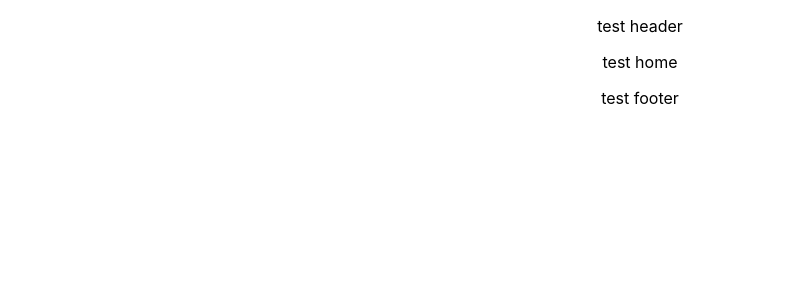
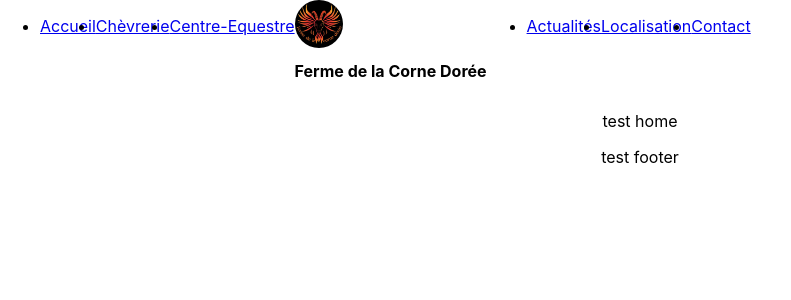
Before and after one commit to AdrienBlanco/ferme-de-la-Corne-Doree, a React (Create React App) app in the folder frontend/: page / in a window 1280 px wide. Shown: the top 300 px of the page, without its empty margins (0-791 px from the left). Built offline with nearby package versions, Linux system fonts and the light colour scheme.

Commit message:
première ébauche header

```diff
--- a/frontend/src/App.js
+++ b/frontend/src/App.js
@@ -6,9 +6,11 @@ import Home from './pages/Home/Home';
 function App() {
   return (
     <div className="App">
-      <Header />
-      <Home />
-      <Footer />
+      <div className="main-container">
+        <Header />
+        <Home />
+        <Footer />
+      </div>
     </div>
   );
 }
--- a/frontend/src/App.scss
+++ b/frontend/src/App.scss
@@ -5,4 +5,10 @@
   text-align: center;
   position: relative;
   width: 100vw;
+
 }
+
+.main-container {
+  max-width: 1920px;
+  margin: auto;
+}
--- /dev/null
+++ b/frontend/src/components/NavBar/NavBar.jsx
@@ -0,0 +1,7 @@
+// import { Link } from 'react-router-dom';
+
+export default function NavBar({name, path}) {
+    return (
+        <li><a href={path}>{name}</a></li>
+    )
+};
--- a/frontend/src/layout/Header/Header.jsx
+++ b/frontend/src/layout/Header/Header.jsx
@@ -1,5 +1,50 @@
+import NavBar from '../../components/NavBar/NavBar';
+import './Header.scss';
+
 export default function Header() {
+
+    const leftNav = [
+        { name: 'Accueil', path: '/' },
+        { name: 'Chèvrerie', path: '/chevrerie' },
+        { name: 'Centre-Equestre', path: '/centre-equestre' }
+    ];
+
+    const rightNav = [
+        { name: 'Actualités', path: '#actu' },
+        { name: 'Localisation', path: '#location' },
+        { name: 'Contact', path: '#Contact' }
+    ];
+
     return (
-        <p>test header</p>
+        <header>
+            <nav>
+                <ul className="nav__list nav--left">
+                    {leftNav.map((item, index) => (
+                        <NavBar
+                            key={index}
+                            name={item.name}
+                            path={item.path}
+                        />
+                    ))}
+                </ul>
+                <div className='logo'>
+                    <img
+                        className="logo__img"
+                        src="./logo.jpg"
+                        alt="Logo de la Ferme de la Corne Dorée"
+                    />
+                    <h1 className="sr-only logo__main-title">Ferme de la Corne Dorée</h1>
+                </div>
+                <ul className="nav__list nav--right">
+                    {rightNav.map((item, index) => (
+                        <NavBar
+                            key={index}
+                            name={item.name}
+                            path={item.path}
+                        />
+                    ))}
+                </ul>
+            </nav>
+        </header>
     )
 };
--- a/frontend/src/layout/Header/Header.scss
+++ b/frontend/src/layout/Header/Header.scss
@@ -0,0 +1,23 @@
+nav {
+    display: flex;
+}
+
+.logo {
+    display: flex;
+    flex-direction: column;
+    &__img {
+        width: 3rem;
+        height: 3rem;
+        border-radius: 50%;
+    }
+    &__main-title {
+        font-size: 1rem;
+    }
+}
+
+.nav {
+    &__list {
+        display: flex;
+        justify-content: space-between;
+    }
+}
--- a/frontend/src/pages/Home/Home.jsx
+++ b/frontend/src/pages/Home/Home.jsx
@@ -1,5 +1,7 @@
 export default function Home() {
     return (
-        <p>test home</p>
+        <main>
+            <p>test home</p>
+        </main>
     )
 };
```
Also changed, not shown: frontend/src/components/Nav/Nav.scss (deleted), frontend/src/components/NavBar/NavBar.scss (added), frontend/src/index.scss (line endings or trailing spaces).
